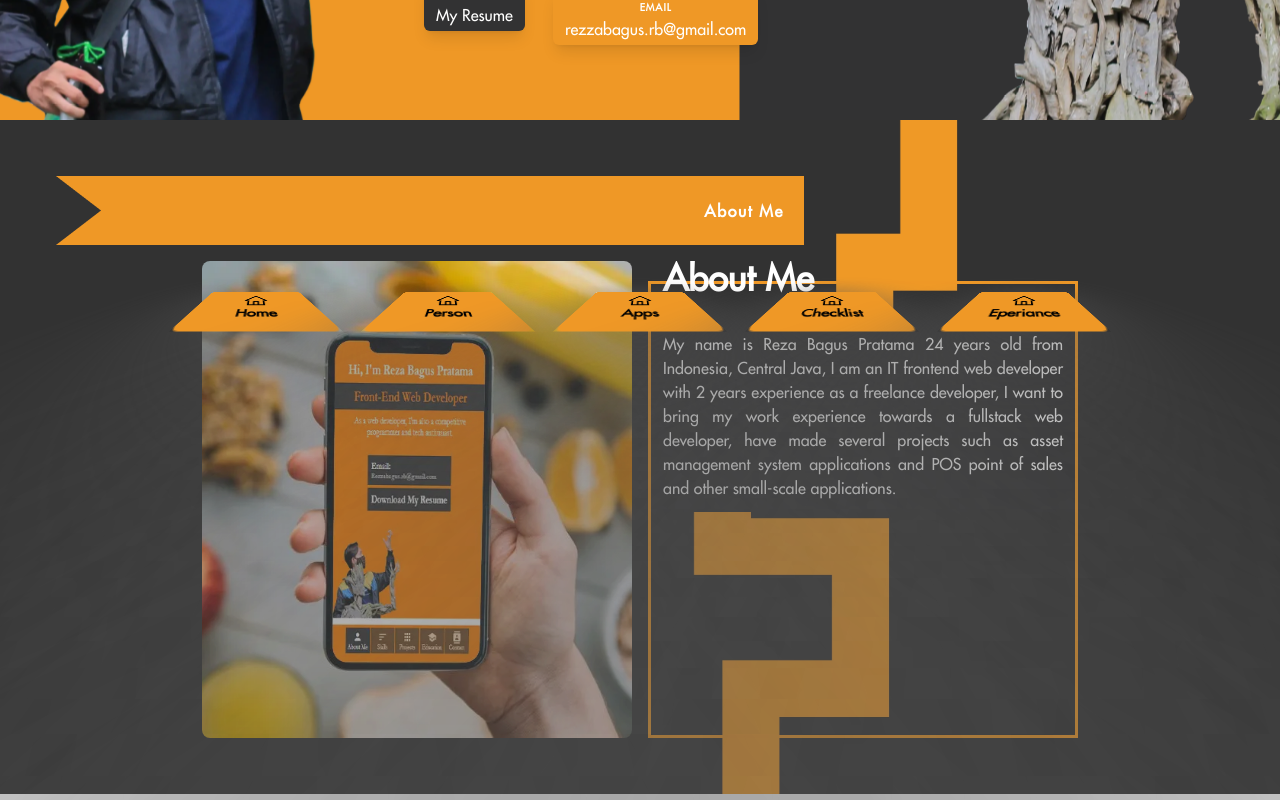
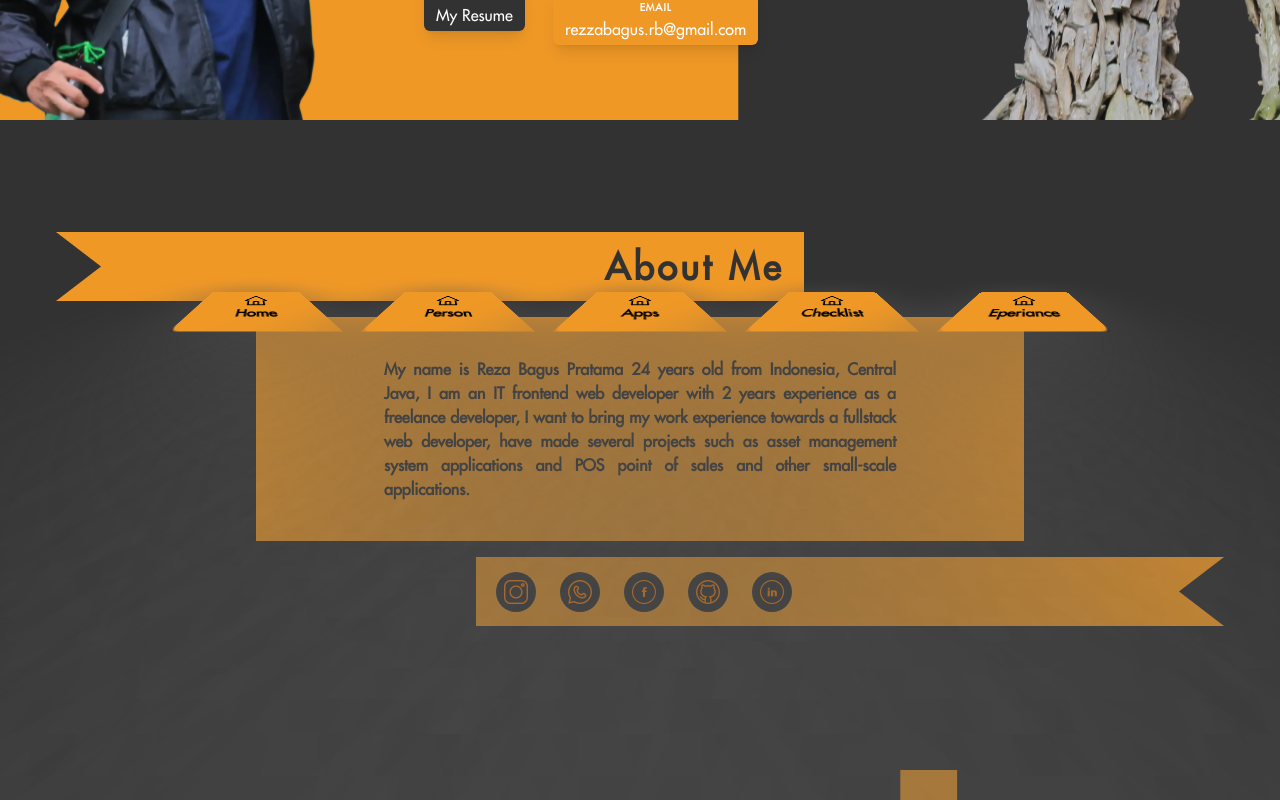
Before and after one commit to reGardens/myportfolio, a React (Vite) app: page / in a window 1280 px wide. Shown: the part 440-1240 px from the top of the page. Built offline with nearby package versions, Linux system fonts and the light colour scheme.

Commit message:
create aboutme page

```diff
--- a/src/js/Components/AnimationParallax.jsx
+++ b/src/js/Components/AnimationParallax.jsx
@@ -139,3 +139,45 @@ export const ImageGrootMobile = ({ children }) => {
     </div>
   );
 };
+
+export const RibbonAboutMe = ({ children, onEnterView }) => {
+  const elementRef = useRef(null);
+
+  useEffect(() => {
+    const options = {
+      root: null,
+      rootMargin: "0px",
+      threshold: 1, // Adjust this threshold as needed
+    };
+
+    const callback = (entries, observer) => {
+      entries.forEach((entry) => {
+        if (entry.isIntersecting) {
+          onEnterView();
+          observer.unobserve(entry.target);
+        }
+      });
+    };
+
+    const observer = new IntersectionObserver(callback, options);
+
+    if (elementRef.current) {
+      observer.observe(elementRef.current);
+    }
+
+    return () => {
+      if (elementRef.current) {
+        observer.unobserve(elementRef.current);
+      }
+    };
+  }, [onEnterView]);
+
+  return (
+    <div
+      ref={elementRef}
+      className="flex flex-col justify-center px-0 sm:px-0 mb-4"
+    >
+      {children}
+    </div>
+  );
+};
--- /dev/null
+++ b/src/js/Components/ribbonOrange.jsx
@@ -0,0 +1,103 @@
+import React, { useRef } from "react";
+import { Link } from "react-router-dom";
+
+// pages
+import { RibbonAboutMe } from "./AnimationParallax";
+
+// images
+import orangeRibbon from "../../assets/images/orange-ribbon.png";
+import anime from "animejs";
+
+// icons
+import ig from "../../assets/icons/004-instagram.png";
+import whatsapp from "../../assets/icons/003-whatsapp.png";
+import fb from "../../assets/icons/002-facebook.png";
+import github from "../../assets/icons/005-github.png";
+import linkedin from "../../assets/icons/001-linkedin.png";
+
+export const RibbonOrange = () => {
+  const animationRef = useRef(null);
+
+  const handleEnterView = () => {
+    animationRef.current = anime({
+      targets: ".ribbonOrange",
+      translateX: [-100, 0],
+      opacity: [0, 1],
+      easing: "easeInOutSine",
+      duration: 900,
+    });
+  };
+
+  return (
+    <RibbonAboutMe onEnterView={handleEnterView}>
+      <div className="ribbonOrange -translate-x-full relative flex justify-start px-4 lg:px-14">
+        <div className="relative">
+          <div className="h-[3rem] sm:h-full">
+            <img src={orangeRibbon} alt="" className="h-full" />
+          </div>
+          <p
+            className={`absolute top-0 right-5 text-4xl text-right h-full flex items-center font-extrabold tracking-widest`}
+          >
+            About Me
+          </p>
+        </div>
+      </div>
+    </RibbonAboutMe>
+  );
+};
+
+export const RibbonOrangeReverse = () => {
+  const animationRef = useRef(null);
+
+  const handleEnterView = () => {
+    animationRef.current = anime({
+      targets: ".ribbonOrangeReversew",
+      translateX: [100, 0],
+      opacity: [0, 1],
+      easing: "easeInOutSine",
+      duration: 900,
+    });
+  };
+
+  return (
+    <RibbonAboutMe onEnterView={handleEnterView}>
+      <div className="ribbonOrangeReversew translate-x-full relative flex justify-end mb-4 px-4 lg:px-14">
+        <div className="relative">
+          <div className="h-[3rem] sm:h-full">
+            <img src={orangeRibbon} alt="" className="-scale-x-[1] h-full" />
+          </div>
+
+          <div
+            className={`absolute top-0 left-5 text-[11px] sm:text-5xl text-right h-full flex items-center gap-6 font-extrabold text-white tracking-widest`}
+          >
+            <Link to="https://www.instagram.com/rezza1784/">
+              <div className="bg-defaultBlack p-0 sm:p-2 rounded-full">
+                <img src={ig} alt="" className="" />
+              </div>
+            </Link>
+            <Link to="https://api.whatsapp.com/send?phone=6281311369424">
+              <div className="bg-defaultBlack p-0 sm:p-2 rounded-full">
+                <img src={whatsapp} alt="" className="" />
+              </div>
+            </Link>
+            <Link to="https://web.facebook.com/rezza.tmz/">
+              <div className="bg-defaultBlack p-0 sm:p-2 rounded-full">
+                <img src={fb} alt="" className="" />
+              </div>
+            </Link>
+            <Link to="https://github.com/reGardens/">
+              <div className="bg-defaultBlack p-0 sm:p-2 rounded-full">
+                <img src={github} alt="" className="" />
+              </div>
+            </Link>
+            <Link to="https://www.linkedin.com/in/reza-bagus-pratama-a802bb189">
+              <div className="bg-defaultBlack p-0 sm:p-2 rounded-full">
+                <img src={linkedin} alt="" className="" />
+              </div>
+            </Link>
+          </div>
+        </div>
+      </div>
+    </RibbonAboutMe>
+  );
+};
--- a/src/js/Pages/Front/Home.jsx
+++ b/src/js/Pages/Front/Home.jsx
@@ -1,5 +1,5 @@
 import anime from "animejs";
-import React, { useEffect, useRef } from "react";
+import React, { useEffect, useRef, useState } from "react";
 import { useParallax, Parallax } from "react-scroll-parallax";
 // import { AnimeBGOrange } from "../../Components/Parallax/AnimeBGOrange";
 
@@ -22,6 +22,11 @@ import orangeRibbon from "../../../assets/images/orange-ribbon.png";
 
 // icons
 import { AiOutlineHome } from "react-icons/ai";
+
+import {
+  RibbonOrange,
+  RibbonOrangeReverse,
+} from "../../Components/ribbonOrange";
 
 const Home = () => {
   return (
@@ -97,7 +102,7 @@ const Home = () => {
 
       {/* banner mobile */}
       {/* max-h-[35rem] */}
-      <header className="block md:hidden h-[28rem] relative overflow-hidden">
+      <header className="block bg-customOrange md:hidden h-[32rem] relative overflow-hidden">
         {/* image me mobile */}
         <ImageGwMobile>
           <img src={gw} alt="" />
@@ -187,46 +192,30 @@ const Home = () => {
         </ul>
       </div>
 
-      <div className="bgSection h-full py-14 px-4 lg:px-14">
-        <div className="flex flex-col justify-center px-4 sm:px-0">
-          <div className="relative flex justify-start mb-4">
-            <div className="relative">
-              <img src={orangeRibbon} alt="" />
-              <p
-                className={`absolute top-0 right-5 text-[11px] sm:text-base text-right h-full flex items-center font-extrabold text-white tracking-widest`}
-              >
-                About Me
-              </p>
-            </div>
-          </div>
+      {/* about section */}
+      <div className="bg-defaultBlack h-full py-14 lg:py-28 text-defaultBlack">
+        {/* ribbon */}
+        <RibbonOrange />
+
+        <div className="bg-customOrange text-justify mb-4 lg:w-3/5 mx-4 lg:mx-auto">
+          <p className="py-10 px-4 lg:px-32 font-bold">
+            My name is Reza Bagus Pratama 24 years old from Indonesia, Central
+            Java, I am an IT frontend web developer with 2 years experience as a
+            freelance developer, I want to bring my work experience towards a
+            fullstack web developer, have made several projects such as asset
+            management system applications and POS point of sales and other
+            small-scale applications.
+          </p>
         </div>
 
-        <div className="grid  md:grid-cols-2 mx-auto overflow-hidden gap-4 md:w-3/4">
-          <div className="rounded-lg overflow-hidden">
-            <img
-              src={phoneFrame}
-              alt=""
-              className="object-cover w-full h-full"
-            />
-          </div>
-
-          <div className="border-[3px] border-customOrange mt-5 text-justify text-white">
-            <p className="text-4xl -translate-y-6 translate-x-3 leading-none pb-3 font-semibold">
-              About Me
-            </p>
-            <p className="p-3 bg-defaultBlack -translate-y-3">
-              My name is Reza Bagus Pratama 24 years old from Indonesia, Central
-              Java, I am an IT frontend web developer with 2 years experience as
-              a freelance developer, I want to bring my work experience towards
-              a fullstack web developer, have made several projects such as
-              asset management system applications and POS point of sales and
-              other small-scale applications.
-            </p>
-          </div>
-        </div>
+        {/* ribbon reverse */}
+        <RibbonOrangeReverse />
       </div>
 
-      {/* <div className="bgSection h-screen"></div> */}
+      {/* skills */}
+      <div className=""></div>
+
+      <div className="bgSection h-screen"></div>
     </div>
   );
 };
```
